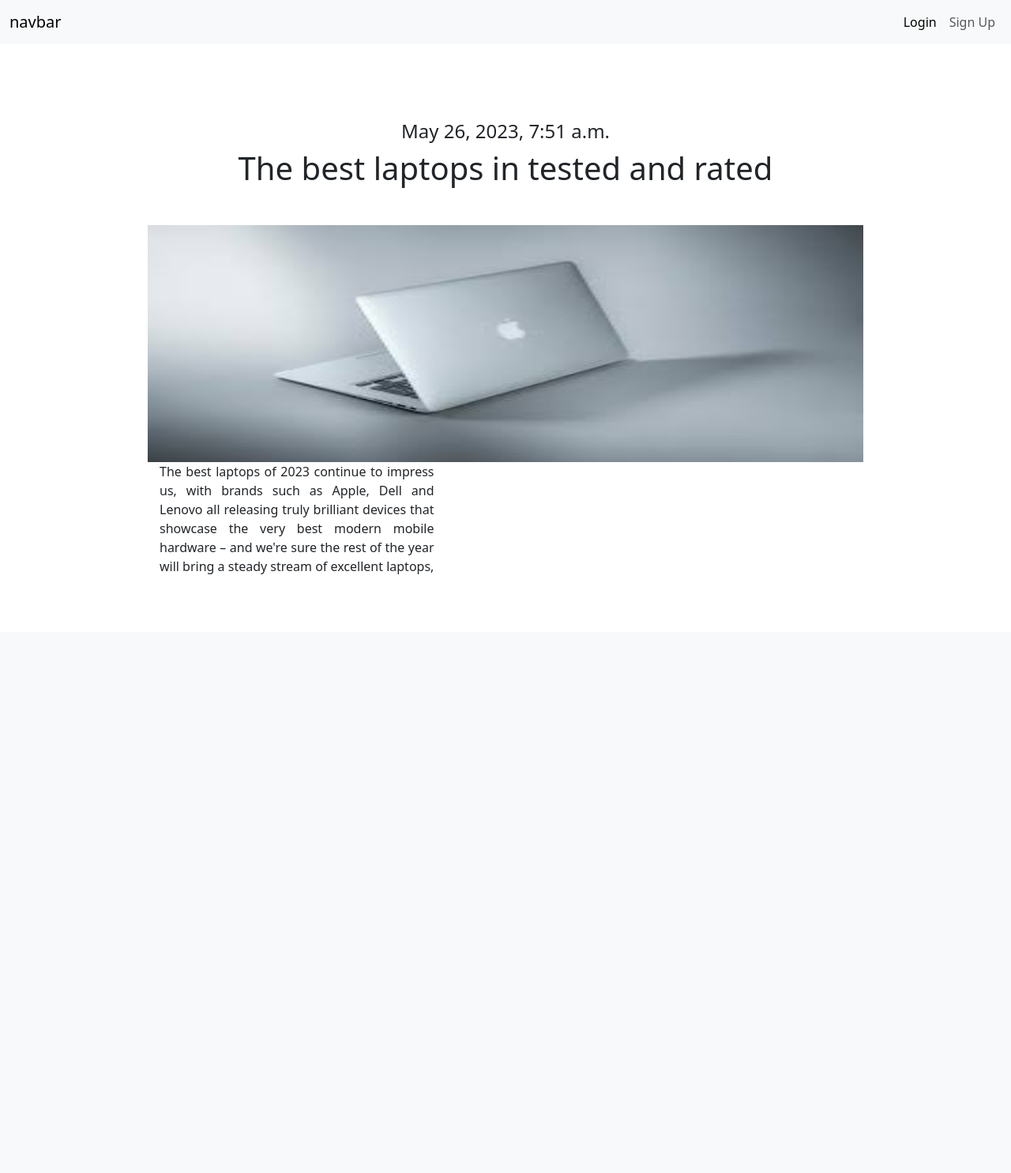
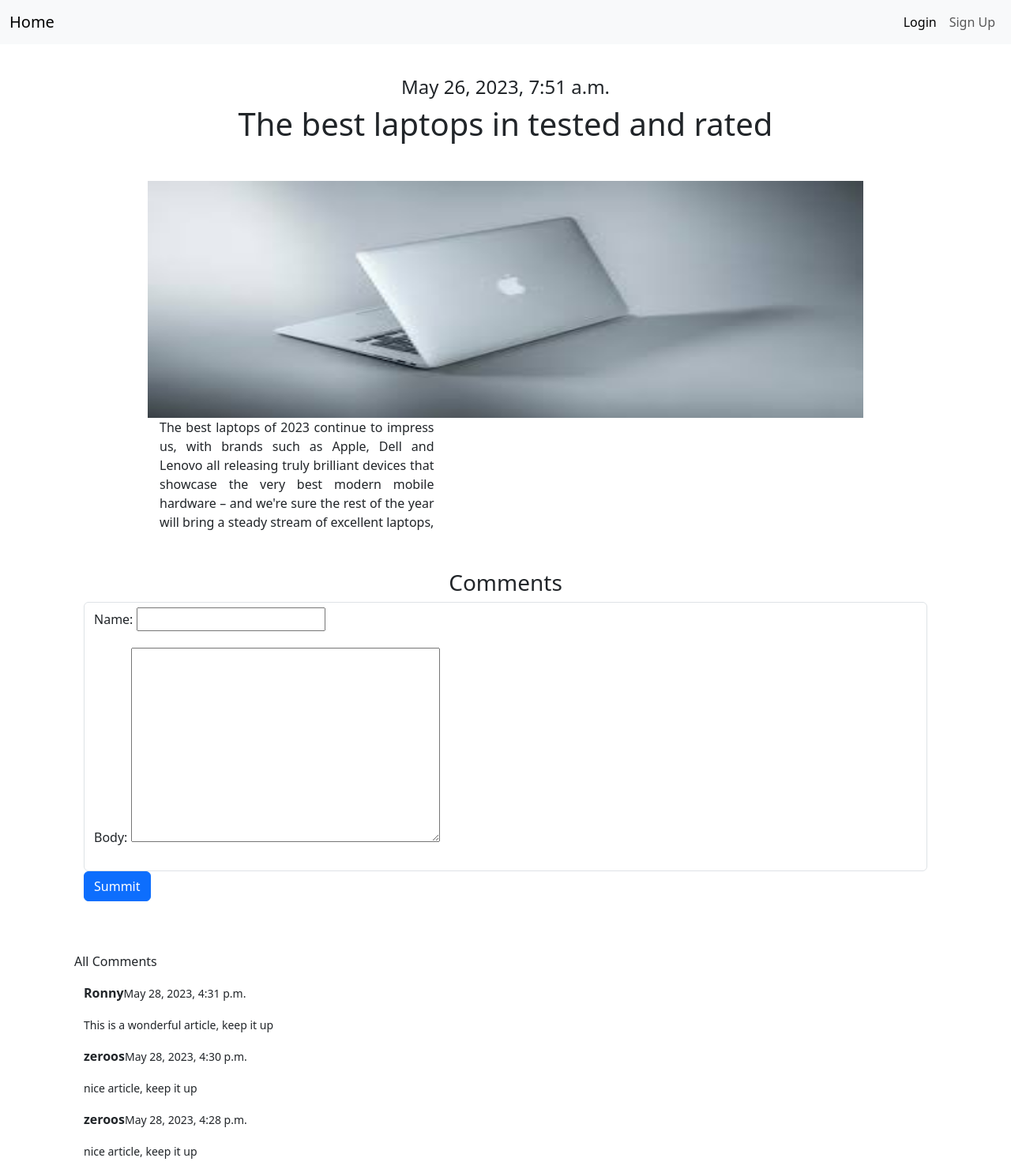
Before and after one commit to NelsO2/Blog-Task-Using-Django, a Django app: a page that uses My_Blog/blog/templates/base.html in a window 1280 px wide. Shown: the whole page at 79% size. Before the commit the page ends 727 px from the top, so only its background shows below. Run offline with Django 4.2, Linux system fonts and the light colour scheme; a user stored in the database is signed in; data comes from the database, SQL or seed files in the repository; both versions use the stored data as it was after the commit; some libraries are stand-ins or nearby versions.

Commit message:
created comment model, and added paginator

```diff
--- a/My_Blog/blog/templates/base.html
+++ b/My_Blog/blog/templates/base.html
@@ -13,12 +13,13 @@
     <link href="https://fonts.googleapis.com/css2?family=Poppins:wght@200&display=swap" rel="stylesheet">
 </head>
 <body>
+
     {% include "navbar.html" %}
     <div class="container">
         {% if messages %}
 
             {% for message in messages %}
-                <div class="alert alert warning alert dismissble fade show" role="alert">
+                <div class="alert alert warning alert dismissable fade show" role="alert">
                     {{message}}
                 </div>
             {% endfor %}
@@ -29,7 +30,10 @@
         {% endblock content %}
 
 
-        <link href="https://cdn.jsdelivr.net/npm/bootstrap@5.3.0-alpha3/dist/css/bootstrap.min.css" rel="stylesheet" integrity="sha384-KK94CHFLLe+nY2dmCWGMq91rCGa5gtU4mk92HdvYe+M/SXH301p5ILy+dN9+nJOZ" crossorigin="anonymous">
-        <script src="https://cdn.jsdelivr.net/npm/bootstrap@5.3.0-alpha3/dist/js/bootstrap.bundle.min.js" integrity="sha384-ENjdO4Dr2bkBIFxQpeoTz1HIcje39Wm4jDKdf19U8gI4ddQ3GYNS7NTKfAdVQSZe" crossorigin="anonymous"></script>
+    <link href="https://cdn.jsdelivr.net/npm/bootstrap@5.3.0-alpha3/dist/css/bootstrap.min.css" rel="stylesheet" integrity="sha384-KK94CHFLLe+nY2dmCWGMq91rCGa5gtU4mk92HdvYe+M/SXH301p5ILy+dN9+nJOZ" crossorigin="anonymous">
+    <script src="https://cdn.jsdelivr.net/npm/bootstrap@5.3.0-alpha3/dist/js/bootstrap.bundle.min.js" integrity="sha384-ENjdO4Dr2bkBIFxQpeoTz1HIcje39Wm4jDKdf19U8gI4ddQ3GYNS7NTKfAdVQSZe" crossorigin="anonymous"></script>
+    <script src="https://code.jquery.com/jquery-3.2.1.slim.min.js" integrity="sha384-KJ3o2DKtIkvYIK3UENzmM7KCkRr/rE9/Qpg6aAZGJwFDMVNA/GpGFF93hXpG5KkN" crossorigin="anonymous"></script>
+    <script src="https://cdn.jsdelivr.net/npm/popper.js@1.12.9/dist/umd/popper.min.js" integrity="sha384-ApNbgh9B+Y1QKtv3Rn7W3mgPxhU9K/ScQsAP7hUibX39j7fakFPskvXusvfa0b4Q" crossorigin="anonymous"></script>
+    <script src="https://cdn.jsdelivr.net/npm/bootstrap@4.0.0/dist/js/bootstrap.min.js" integrity="sha384-JZR6Spejh4U02d8jOt6vLEHfe/JQGiRRSQQxSfFWpi1MquVdAyjUar5+76PVCmYl" crossorigin="anonymous"></script>
 </body>
 </html>
--- a/My_Blog/blog/templates/navbar.html
+++ b/My_Blog/blog/templates/navbar.html
@@ -1,7 +1,7 @@
 
-<nav class="navbar navbar-expand-lg bg-body-tertiary">
-    <div class="container-fluid">
-        <a class="navbar-brand" href="{% url 'home'%}">navbar</a>
+<nav class="navbar navbar-expand-lg bg-body-tertiary fixed-top .bg-info.bg-gradient">
+    <div class="container-fluid .bg-info.bg-gradient">
+        <a class="navbar-brand" href="{% url 'home'%}">Home</a>
         <button class="navbar-toggler" type="button" data-bs-toggle="collapse" data-bs-target="navbar-SupportedContent">
             <span class="navbar-toggler-icon"></span>
         </button>
--- a/My_Blog/main/admin.py
+++ b/My_Blog/main/admin.py
@@ -1,7 +1,8 @@
 from django.contrib import admin
-from .models import Article, Category
+from .models import Article, Category, Comment
 
 # Register your models here.
 
-admin.site.register(Article),
+admin.site.register(Article)
 admin.site.register(Category)
+admin.site.register(Comment)
--- /dev/null
+++ b/My_Blog/main/forms.py
@@ -0,0 +1,19 @@
+from django.contrib.auth.forms import UserCreationForm
+# from django.contrib.auth.models import UserManager
+from django import forms
+from .models import Article, Comment
+
+class AddBlogForm(forms.ModelForm):
+    title = forms.CharField(required=True, widget=forms.TextInput(attrs={'placeholder':'write down slug', 'class':'form-control'}))
+    content = forms.CharField(required=True, widget=forms.TextInput(attrs={'placeholder':'write down slug', 'class':'form-control'}))
+    slug = forms.CharField(required=True, widget=forms.TextInput(attrs={'placeholder':'write down slug', 'class':'form-control'}))
+    # post_image = forms.ImageField(upload_to='uploads/', default="default_post_image.jpg")
+
+    class Meta:
+        model = Article
+        fields = ['title', 'slug', 'content', 'post_image']
+
+class CommentForm(forms.ModelForm):
+    class Meta:
+        model = Comment
+        fields = ['name', 'body']
--- a/My_Blog/main/models.py
+++ b/My_Blog/main/models.py
@@ -1,7 +1,6 @@
 from django.db import models
 from django.contrib.auth.models import User
 from django.utils import timezone
-# from django.core.validators import MinValueValidator, MaxValueValidator
 from django.urls import reverse
 
 # Create your models here.
@@ -28,3 +27,12 @@
 
     def __str__(self):
         return self.title
+
+class Comment(models.Model):
+    article = models.ForeignKey(Article, related_name="comments", on_delete=models.CASCADE)
+    name = models.CharField(max_length=30)
+    body = models.TextField()
+    date = models.DateTimeField(auto_now_add=True)
+
+    def __str__(self) -> str:
+        return self.name
--- a/My_Blog/main/templates/details.html
+++ b/My_Blog/main/templates/details.html
@@ -16,6 +16,31 @@
                     </div>
                 </div>
             </div>
+
+            <div class="comment-section">
+                <div class="container">
+                    <h3 class="text-center">Comments</h3>
+                    <form method="POST">
+                        {% csrf_token %}
+                        <div class="form-control">
+                            {{form.as_p}}
+                        </div>
+                        <div class="form-group">
+                            <button type="summit" class="btn btn-primary">Summit</button>
+                        </div>
+                    </form>
+                </div>
+            </div>
+
+            <p class="mt-5">All Comments</p>
+            {% for comment in comments %}
+            <div class="all-comment">
+                <div class="container">
+                    <p><strong>{{comment.name}}</strong><small>{{comment.date}}</small></p>
+                    <p><small>{{comment.body}}</small></p>
+                </div>
+            </div>
+            {% endfor %}
         </div>
     </section>
 </div>
--- a/My_Blog/main/views.py
+++ b/My_Blog/main/views.py
@@ -1,9 +1,35 @@
-from django.shortcuts import render, get_object_or_404
+from django.shortcuts import render, get_object_or_404, redirect
 from .models import Article
 from django.contrib.auth.decorators import login_required
-
+from django.contrib import messages
+from .forms import AddBlogForm, CommentForm
+from django.db.models import F
 # Create your views here.
-
+@login_required(login_url='login_user')
 def details(request, slug):
     article = get_object_or_404(Article, slug=slug)
-    return render(request, 'details.html', {'article':article})
+
+    if request.method == 'POST':
+        form = CommentForm(request.POST)
+        if form.is_valid():
+            comment = form.save(commit=False)
+            comment.article = article
+            comment.save()
+            form = CommentForm()
+    else:
+        form = CommentForm()
+    comments = article.comments.annotate(reversed_id=F('id')*-1).order_by('reversed_id')
+    return render(request, 'details.html', {'article':article, 'form':form, 'comments':comments})
+
+
+@login_required(login_url='login_user')
+def addBlogs(request):
+    form = AddBlogForm(request.POST, request.FILES)
+    if request.method == 'POST':
+        if form.is_valid():
+            add_blog = form.save(commit=False)
+            add_blog.post_image = form.cleaned_data['post_image']
+            add_blog.save()
+            messages.success(request, "Blog added successfully")
+            return redirect('home')
+    return render(request, 'addBlogs.html', {'form':form})
```
Also changed, not shown: My_Blog/blog/templates/home.html (+19 -2 lines), My_Blog/blog/views.py (+7 -2 lines), My_Blog/blog/templates/footer.html (added), My_Blog/db.sqlite3, My_Blog/main/migrations/0004_comment.py (added).
